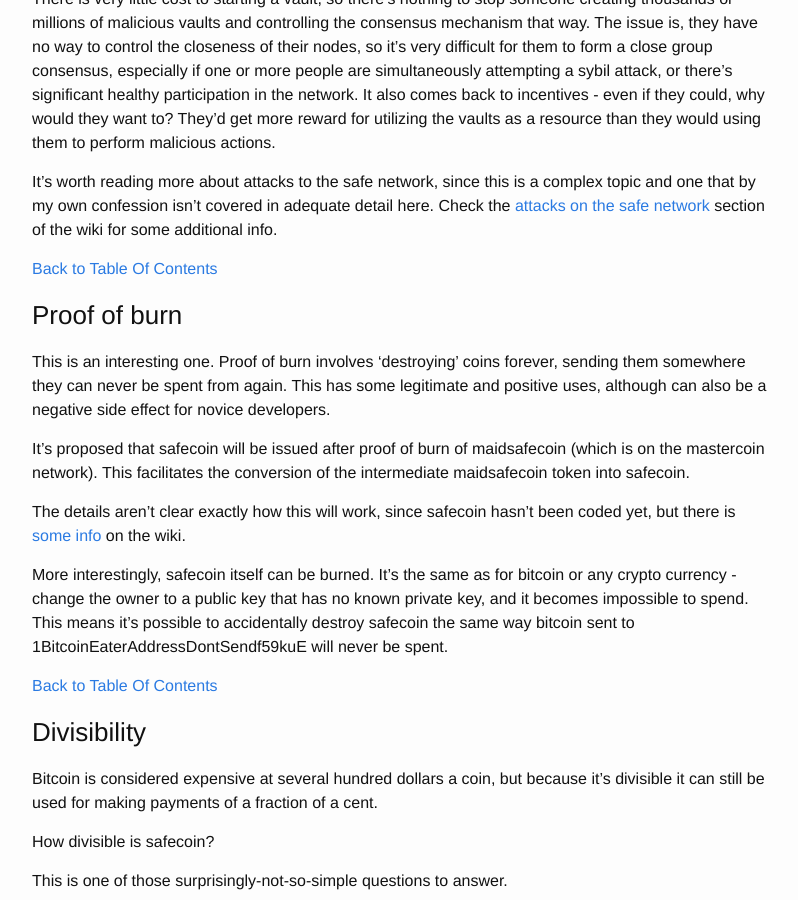
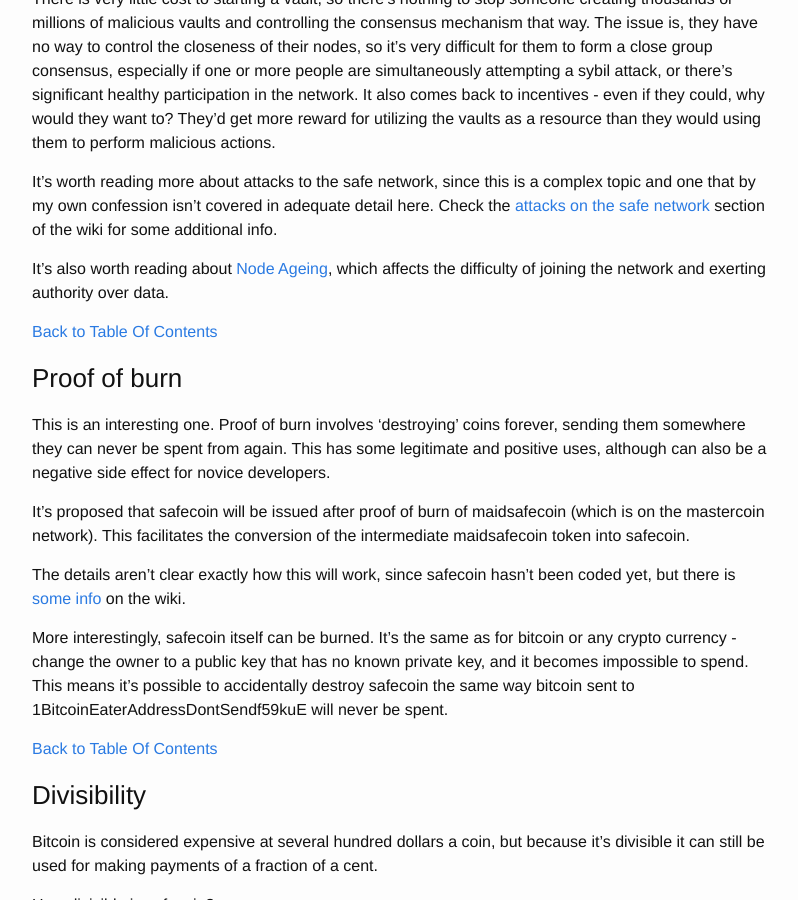
Before and after one commit to safe-network-explained/safe-network-explained.github.io, a Jekyll site: the page built from _posts/2016-05-05-safe-for-bitcoiners.markdown, in a window 1280 px wide and 900 px high, scrolled down 20379 px. Shown: the whole window, without its empty margins (238-1036 px from the left). Built offline with Jekyll 4.4.1, drawn with Linux system fonts in a browser that asks for light colours.

Commit message:
Link to Node Ageing RFC

```diff
--- a/_posts/2016-05-05-safe-for-bitcoiners.markdown
+++ b/_posts/2016-05-05-safe-for-bitcoiners.markdown
@@ -577,6 +577,8 @@
 
 It's worth reading more about attacks to the safe network, since this is a complex topic and one that by my own confession isn't covered in adequate detail here. Check the [attacks on the safe network](https://safenetwork.wiki/en/FAQ#Attacks_on_the_SAFE_Network) section of the wiki for some additional info.
 
+It's also worth reading about [Node Ageing](https://github.com/maidsafe/rfcs/blob/master/text/0045-node-ageing/0045-node-ageing.md), which affects the difficulty of joining the network and exerting authority over data.
+
 [Back to Table Of Contents](#and-sybil-attacks_toc)
 
 ### Proof of burn
```
